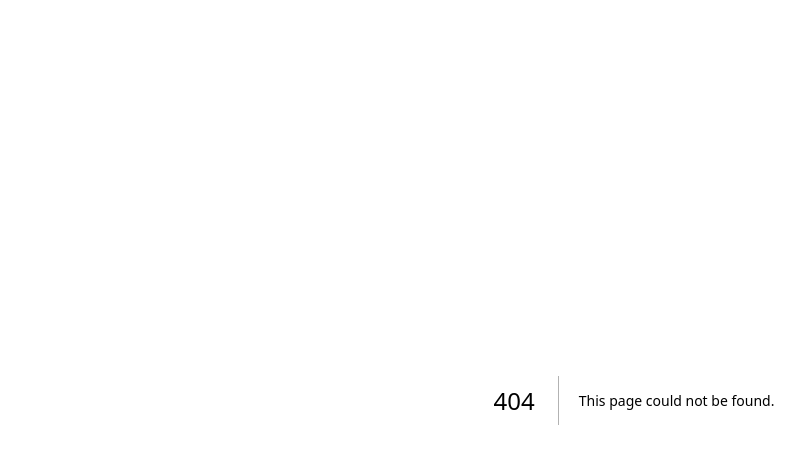
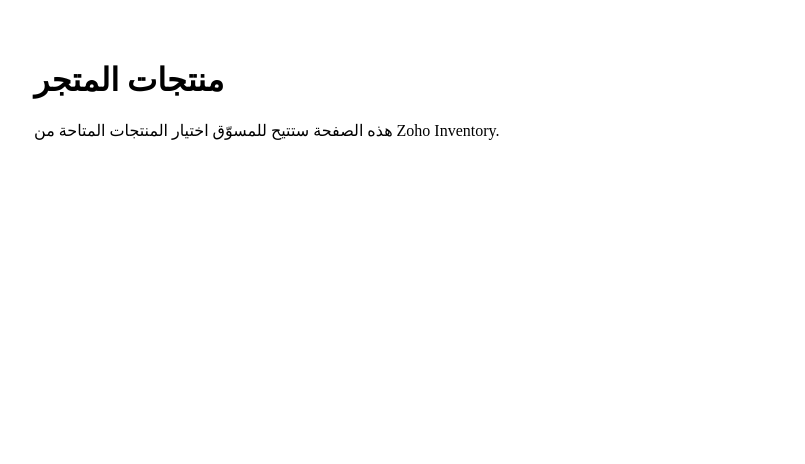
Before and after one commit to Shade1269/anaqati-platform, a Next.js app: page /products in a window 1280 px wide. Before the commit this address had no page. Shown: the top 464 px of the page, without its empty margins (6-811 px from the left). Built offline with nearby package versions, Linux system fonts and the light colour scheme.

Commit message:
Create products.js

```diff
--- /dev/null
+++ b/pages/products.js
@@ -0,0 +1,8 @@
+export default function Products() {
+  return (
+    <div style={{ padding: '2rem' }}>
+      <h1>منتجات المتجر</h1>
+      <p>هذه الصفحة ستتيح للمسوّق اختيار المنتجات المتاحة من Zoho Inventory.</p>
+    </div>
+  );
+}
```
